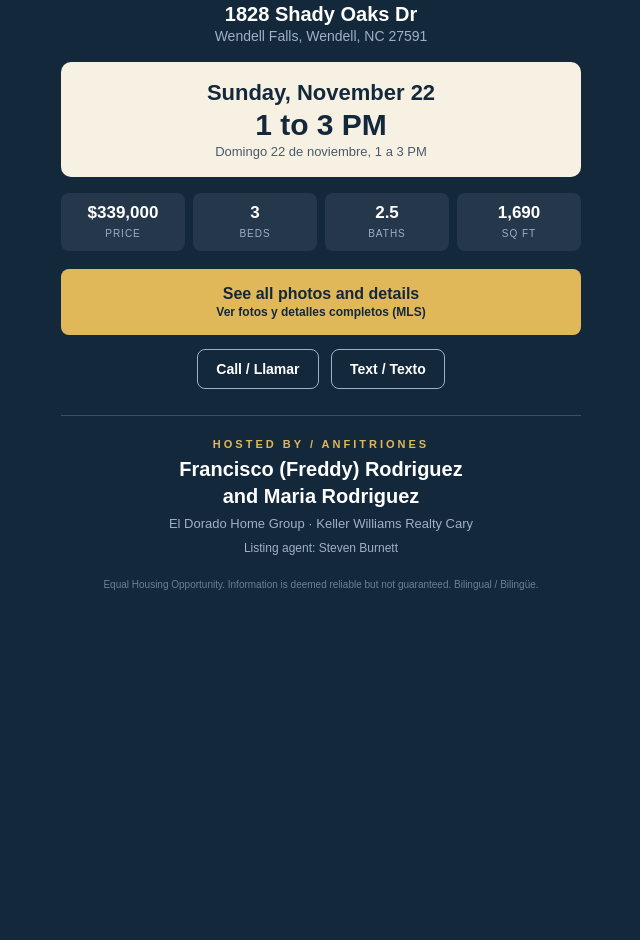
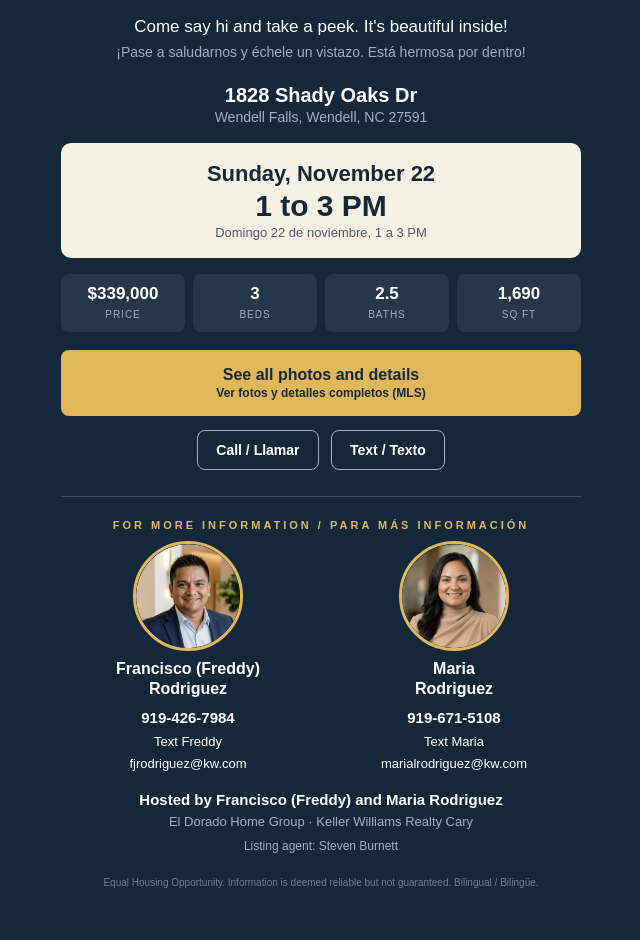
Before and after one commit to fjrodriguez1988-spec/open-house-checkin, a plain HTML site: page open/1828-shady-oaks/index.html in a window 1280 px wide. Shown: the part 657-1597 px from the top of the page, without its empty margins (319-959 px from the left). Before the commit the page ends 1299 px from the top, so only its background shows below. Drawn offline with Linux system fonts and the light colour scheme.

Commit message:
1828 landing page: bigger KW Cary logo, invite copy, hosts with photos

```diff
--- a/open/1828-shady-oaks/index.html
+++ b/open/1828-shady-oaks/index.html
@@ -15,7 +15,7 @@ body{margin:0;font-family:'Poppins','Montserrat',Arial,sans-serif;background:var
 .top{padding:20px 20px 14px;display:flex;flex-direction:column;align-items:center;gap:8px}
 .top img.edhg{width:190px;max-width:55%;height:auto}
 .powered{display:flex;align-items:center;gap:8px;color:var(--mute);font-size:9px;letter-spacing:2px;text-transform:uppercase}
-.powered img{height:22px;width:auto}
+.powered img{height:34px;width:auto}
 .hero{position:relative;max-width:560px;margin:0 auto}
 .hero img{width:100%;display:block;aspect-ratio:3/2;object-fit:cover}
 .badge{position:absolute;left:14px;top:14px;background:var(--gold);color:var(--navy);font-weight:800;font-size:12px;letter-spacing:2px;text-transform:uppercase;padding:7px 12px;border-radius:4px}
@@ -23,6 +23,8 @@ body{margin:0;font-family:'Poppins','Montserrat',Arial,sans-serif;background:var
 .kicker{color:var(--gold);font-weight:800;letter-spacing:3px;font-size:12px;text-transform:uppercase;margin:0}
 h1{font-size:34px;line-height:1.1;margin:8px 0 4px}
 .es{color:var(--mute);font-size:15px;margin:0 0 18px}
+.invite{font-size:17px;line-height:1.45;margin:0 0 20px;color:#fff}
+.invite span{color:var(--mute);font-size:14px}
 .addr{font-size:20px;font-weight:700;margin:0}
 .town{color:var(--mute);font-size:14px;margin:2px 0 18px}
 .card{background:var(--cream);color:var(--navy);border-radius:10px;padding:18px 16px;margin:0 0 16px}
@@ -38,6 +40,12 @@ h1{font-size:34px;line-height:1.1;margin:8px 0 4px}
 .btn2{display:inline-block;color:#fff;border:1px solid var(--mute);text-decoration:none;font-weight:700;font-size:14px;padding:11px 18px;border-radius:8px;margin:6px 4px 0}
 .host{margin-top:26px;padding-top:22px;border-top:1px solid rgba(255,255,255,.18)}
 .host p{margin:0}
+.people{display:grid;grid-template-columns:1fr 1fr;gap:12px;margin:10px 0 16px}
+.person img{width:110px;height:110px;border-radius:50%;border:3px solid var(--gold);display:block;margin:0 auto 8px}
+.person b{display:block;font-size:16px;line-height:1.25;margin-bottom:6px}
+.person a{display:block;color:#fff;text-decoration:none;font-size:13px;line-height:1.7}
+.person a:first-of-type{font-weight:700;font-size:15px}
+.hostedby{font-size:15px;font-weight:700;margin-top:4px}
 .host .lab{color:var(--gold);font-weight:800;letter-spacing:3px;font-size:11px;text-transform:uppercase;margin-bottom:6px}
 .host .names{font-size:20px;font-weight:700;line-height:1.35}
 .host .kw{color:var(--mute);font-size:13px;margin-top:6px}
@@ -58,6 +66,7 @@ h1{font-size:34px;line-height:1.1;margin:8px 0 4px}
   <p class="kicker">It's still open</p>
   <h1>Come on in!</h1>
   <p class="es">¡Pase adelante! La casa abierta sigue en pie.</p>
+  <p class="invite">Come say hi and take a peek. It's beautiful inside!<br><span>¡Pase a saludarnos y échele un vistazo. Está hermosa por dentro!</span></p>
   <p class="addr">1828 Shady Oaks Dr</p>
   <p class="town">Wendell Falls, Wendell, NC 27591</p>
 
@@ -79,8 +88,14 @@ h1{font-size:34px;line-height:1.1;margin:8px 0 4px}
   <a class="btn2" href="sms:+19194267984">Text / Texto</a>
 
   <div class="host">
-    <p class="lab">Hosted by / Anfitriones</p>
-    <p class="names">Francisco (Freddy) Rodriguez<br>and Maria Rodriguez</p>
+    <p class="lab">For more information / Para más información</p>
+    <div class="people">
+      <div class="person"><img src="freddy.png" alt="Francisco (Freddy) Rodriguez"><b>Francisco (Freddy)<br>Rodriguez</b>
+        <a href="tel:+19194267984">919-426-7984</a><a href="sms:+19194267984">Text Freddy</a><a href="mailto:fjrodriguez@kw.com">fjrodriguez@kw.com</a></div>
+      <div class="person"><img src="maria.png" alt="Maria Rodriguez"><b>Maria<br>Rodriguez</b>
+        <a href="tel:+19196715108">919-671-5108</a><a href="sms:+19196715108">Text Maria</a><a href="mailto:marialrodriguez@kw.com">marialrodriguez@kw.com</a></div>
+    </div>
+    <p class="hostedby">Hosted by Francisco (Freddy) and Maria Rodriguez</p>
     <p class="kw">El Dorado Home Group · Keller Williams Realty Cary</p>
     <p class="list">Listing agent: Steven Burnett</p>
   </div>
```
Also changed, not shown: open/1828-shady-oaks/freddy.png (added), open/1828-shady-oaks/maria.png (added).
